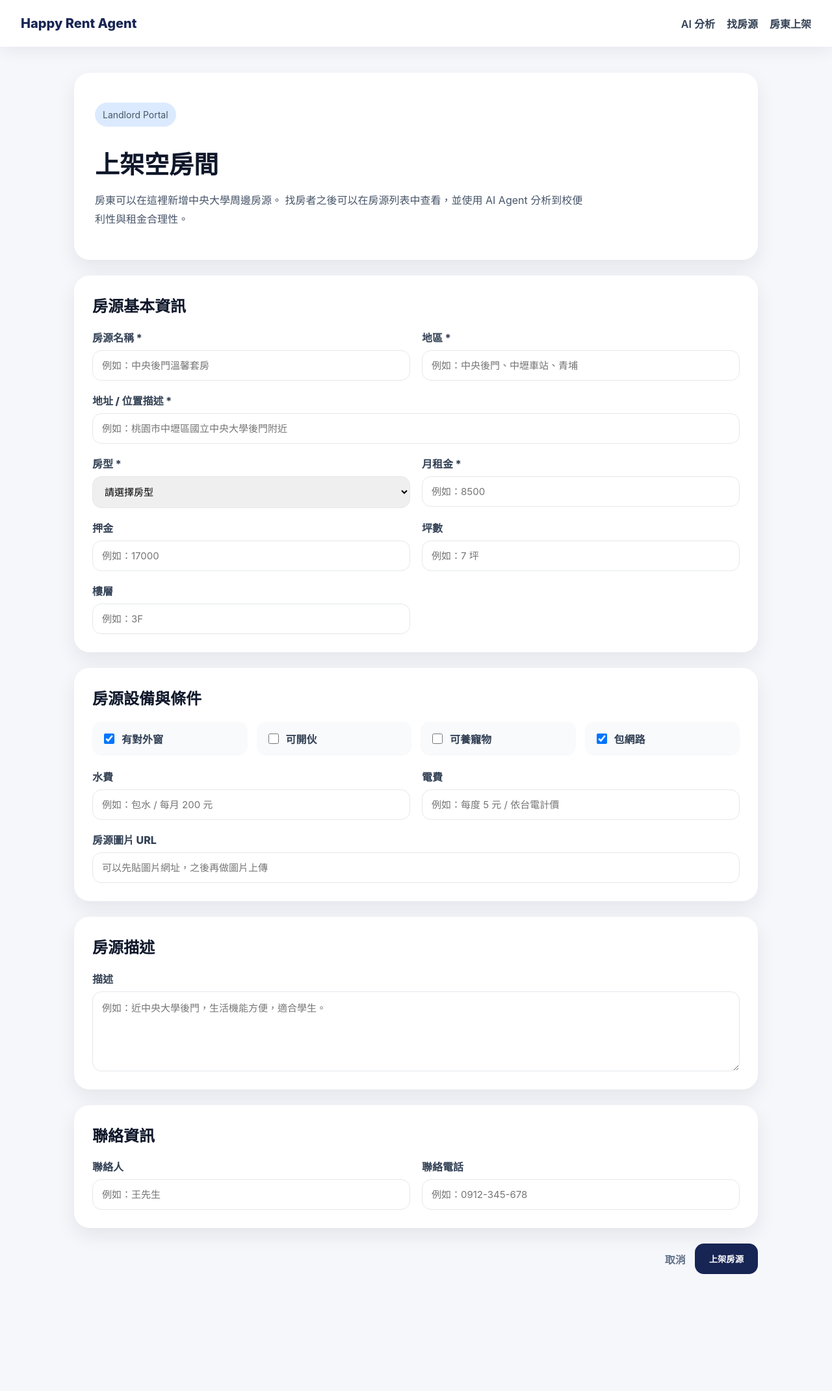
After one commit to KOYUNGCHING/happy_rent_agent, a Flask app: page /landlord/new in a window 1280 px wide. The commit adds this page. Shown: the whole page at 65% size. Run offline with Flask 3, Linux system fonts and the light colour scheme.

Commit message:
feat: add landlord new listing form

```diff
--- a/app.py
+++ b/app.py
@@ -1,4 +1,4 @@
-from flask import Flask, render_template, request, jsonify
+from flask import Flask, render_template, request, jsonify, redirect, url_for
 from agent_service import run_agent, chat_with_agent
 from database import get_db_connection
 
@@ -96,6 +96,137 @@ def listing_detail(listing_id):
         ai_result=ai_result
     )
 
+@app.route("/landlord/new", methods=["GET", "POST"])
+def new_listing():
+    """
+    房東新增房源頁。
+
+    這個 route 同時處理兩種情況：
+
+    1. GET request：
+       使用者第一次打開 /landlord/new
+       → 顯示新增房源表單
+
+    2. POST request：
+       使用者填完表單並送出
+       → 從 request.form 取得表單資料
+       → 寫入 SQLite listings table
+       → 導回 /listings 房源列表頁
+    """
+
+    # 如果是 GET，代表只是要顯示表單頁面
+    if request.method == "GET":
+        return render_template("new_listing.html")
+
+    # 從表單取得基本文字欄位
+    title = request.form.get("title", "").strip()
+    area = request.form.get("area", "").strip()
+    address = request.form.get("address", "").strip()
+    room_type = request.form.get("room_type", "").strip()
+
+    # 租金與押金是數字欄位
+    # 如果使用者沒有填押金，就先設成 0
+    rent = int(request.form.get("rent", 0))
+    deposit = int(request.form.get("deposit", 0) or 0)
+
+    # 房間細節
+    size = request.form.get("size", "").strip()
+    floor = request.form.get("floor", "").strip()
+
+    # checkbox 如果有勾選，request.form 會收到 "on"
+    # 如果沒勾選，request.form.get() 會是 None
+    # 所以這裡用 == "on" 判斷，再轉成 1 或 0 存進資料庫
+    has_window = 1 if request.form.get("has_window") == "on" else 0
+    can_cook = 1 if request.form.get("can_cook") == "on" else 0
+    pet_allowed = 1 if request.form.get("pet_allowed") == "on" else 0
+    internet_included = 1 if request.form.get("internet_included") == "on" else 0
+
+    # 費用與描述
+    water_fee = request.form.get("water_fee", "").strip()
+    electricity_fee = request.form.get("electricity_fee", "").strip()
+    description = request.form.get("description", "").strip()
+
+    # 聯絡資訊
+    contact_name = request.form.get("contact_name", "").strip()
+    contact_phone = request.form.get("contact_phone", "").strip()
+
+    # 目前 MVP 先用圖片 URL，不處理圖片上傳
+    # 之後可以升級成上傳圖片到 static/uploads
+    image_url = request.form.get("image_url", "").strip()
+
+    # 如果房東沒有填圖片，給一張預設圖
+    if not image_url:
+        image_url = "https://images.unsplash.com/photo-1522708323590-d24dbb6b0267"
+
+
+    if not title or not area or not address or not room_type or rent <= 0:
+        return render_template(
+            "new_listing.html",
+            error="請填寫房源名稱、地區、地址、房型與租金。"
+        )
+
+    conn = get_db_connection()
+
+    # 目前還沒有正式登入系統，所以 landlord_id 先用 1
+    # 之後做登入後，會改成 session["user_id"]
+    landlord_id = 1
+
+    conn.execute("""
+        INSERT INTO listings (
+            landlord_id,
+            title,
+            area,
+            address,
+            room_type,
+            rent,
+            deposit,
+            size,
+            floor,
+            has_window,
+            can_cook,
+            pet_allowed,
+            water_fee,
+            electricity_fee,
+            internet_included,
+            description,
+            contact_name,
+            contact_phone,
+            image_url,
+            status
+        )
+        VALUES (?, ?, ?, ?, ?, ?, ?, ?, ?, ?, ?, ?, ?, ?, ?, ?, ?, ?, ?, ?)
+    """, (
+        landlord_id,
+        title,
+        area,
+        address,
+        room_type,
+        rent,
+        deposit,
+        size,
+        floor,
+        has_window,
+        can_cook,
+        pet_allowed,
+        water_fee,
+        electricity_fee,
+        internet_included,
+        description,
+        contact_name,
+        contact_phone,
+        image_url,
+        "available"
+    ))
+
+    # commit 代表真的把新增房源存進資料庫
+    conn.commit()
+
+    # 關閉資料庫連線
+    conn.close()
+
+    # 新增成功後，導回房源列表頁
+    return redirect(url_for("listings"))
+
 
 @app.route("/api/analyze", methods=["POST"])
 def analyze_area():
--- a/static/css/style.css
+++ b/static/css/style.css
@@ -709,3 +709,161 @@ h1 {
         grid-template-columns: 1fr;
     }
 }
+/* ============================================================
+   New Listing Form 房東上架頁
+   ============================================================ */
+
+.form-hero {
+    background: white;
+    border-radius: 24px;
+    padding: 32px;
+    margin-bottom: 24px;
+    box-shadow: 0 12px 30px rgba(15, 23, 42, 0.08);
+}
+
+.form-hero h1 {
+    color: #0f172a;
+    font-size: 38px;
+    margin: 12px 0;
+}
+
+.form-hero p {
+    color: #475569;
+    line-height: 1.8;
+    max-width: 760px;
+}
+
+.error-box {
+    background: #fee2e2;
+    color: #991b1b;
+    border-radius: 16px;
+    padding: 14px 18px;
+    margin-bottom: 20px;
+    font-weight: 700;
+}
+
+.listing-form {
+    display: flex;
+    flex-direction: column;
+    gap: 24px;
+}
+
+.form-section {
+    background: white;
+    border-radius: 24px;
+    padding: 28px;
+    box-shadow: 0 12px 30px rgba(15, 23, 42, 0.08);
+}
+
+.form-section h2 {
+    margin-top: 0;
+    color: #0f172a;
+}
+
+.form-grid {
+    display: grid;
+    grid-template-columns: repeat(2, 1fr);
+    gap: 18px;
+}
+
+.form-group {
+    display: flex;
+    flex-direction: column;
+    gap: 8px;
+}
+
+.form-group label {
+    font-weight: 800;
+    color: #334155;
+}
+
+.form-group input,
+.form-group select,
+.form-group textarea {
+    padding: 13px 14px;
+    border: 1px solid #e5e7eb;
+    border-radius: 14px;
+    font-size: 15px;
+    font-family: inherit;
+}
+
+.form-group textarea {
+    resize: vertical;
+}
+
+.wide-field {
+    grid-column: span 2;
+}
+
+.checkbox-grid {
+    display: grid;
+    grid-template-columns: repeat(4, 1fr);
+    gap: 14px;
+    margin-bottom: 20px;
+}
+
+.checkbox-item {
+    background: #f8fafc;
+    padding: 14px;
+    border-radius: 14px;
+    color: #334155;
+    font-weight: 700;
+    display: flex;
+    align-items: center;
+    gap: 8px;
+}
+
+.checkbox-item input {
+    width: 16px;
+    height: 16px;
+}
+
+.form-actions {
+    display: flex;
+    justify-content: flex-end;
+    align-items: center;
+    gap: 14px;
+    margin-bottom: 60px;
+}
+
+.cancel-link {
+    text-decoration: none;
+    color: #64748b;
+    font-weight: 700;
+}
+
+.submit-button {
+    border: none;
+    border-radius: 14px;
+    padding: 14px 22px;
+    background: #172554;
+    color: white;
+    font-weight: 800;
+    cursor: pointer;
+}
+
+.submit-button:hover {
+    background: #1d4ed8;
+}
+
+@media (max-width: 800px) {
+    .form-grid,
+    .checkbox-grid {
+        grid-template-columns: 1fr;
+    }
+
+    .wide-field {
+        grid-column: span 1;
+    }
+
+    .form-actions {
+        justify-content: stretch;
+        flex-direction: column;
+        align-items: stretch;
+    }
+
+    .submit-button,
+    .cancel-link {
+        text-align: center;
+    }
+}
--- /dev/null
+++ b/templates/new_listing.html
@@ -0,0 +1,258 @@
+<!DOCTYPE html>
+<html lang="zh-Hant">
+<head>
+    <meta charset="UTF-8">
+
+    <!-- 讓網頁在手機上也可以正常縮放 -->
+    <meta name="viewport" content="width=device-width, initial-scale=1.0">
+
+    <title>房東上架房源 | Happy Rent Agent</title>
+
+    <!-- 使用共用 CSS -->
+    <link rel="stylesheet" href="/static/css/style.css">
+</head>
+<body>
+
+    <!-- 導覽列 -->
+    <nav class="navbar">
+        <div class="nav-brand">
+            Happy Rent Agent
+        </div>
+
+        <div class="nav-links">
+            <a href="/">AI 分析</a>
+            <a href="/listings">找房源</a>
+            <a href="/landlord/new">房東上架</a>
+        </div>
+    </nav>
+
+    <main class="container">
+
+        <!-- 頁面標題 -->
+        <section class="form-hero">
+            <p class="tag dark-tag">Landlord Portal</p>
+            <h1>上架空房間</h1>
+            <p>
+                房東可以在這裡新增中央大學周邊房源。
+                找房者之後可以在房源列表中查看，並使用 AI Agent 分析到校便利性與租金合理性。
+            </p>
+        </section>
+
+        <!-- 如果後端傳入 error，就顯示錯誤訊息 -->
+        {% if error %}
+        <div class="error-box">
+            {{ error }}
+        </div>
+        {% endif %}
+
+        <!-- 新增房源表單 -->
+        <!-- method="POST" 代表送出後會把資料送回 /landlord/new -->
+        <form class="listing-form" method="POST" action="/landlord/new">
+
+            <!-- 房源基本資訊 -->
+            <section class="form-section">
+                <h2>房源基本資訊</h2>
+
+                <div class="form-grid">
+                    <div class="form-group">
+                        <label for="title">房源名稱 *</label>
+                        <input
+                            id="title"
+                            name="title"
+                            type="text"
+                            placeholder="例如：中央後門溫馨套房"
+                            required
+                        >
+                    </div>
+
+                    <div class="form-group">
+                        <label for="area">地區 *</label>
+                        <input
+                            id="area"
+                            name="area"
+                            type="text"
+                            placeholder="例如：中央後門、中壢車站、青埔"
+                            required
+                        >
+                    </div>
+
+                    <div class="form-group wide-field">
+                        <label for="address">地址 / 位置描述 *</label>
+                        <input
+                            id="address"
+                            name="address"
+                            type="text"
+                            placeholder="例如：桃園市中壢區國立中央大學後門附近"
+                            required
+                        >
+                    </div>
+
+                    <div class="form-group">
+                        <label for="room_type">房型 *</label>
+                        <select id="room_type" name="room_type" required>
+                            <option value="">請選擇房型</option>
+                            <option value="雅房">雅房</option>
+                            <option value="分租套房">分租套房</option>
+                            <option value="獨立套房">獨立套房</option>
+                            <option value="整層合租">整層合租</option>
+                        </select>
+                    </div>
+
+                    <div class="form-group">
+                        <label for="rent">月租金 *</label>
+                        <input
+                            id="rent"
+                            name="rent"
+                            type="number"
+                            placeholder="例如：8500"
+                            required
+                        >
+                    </div>
+
+                    <div class="form-group">
+                        <label for="deposit">押金</label>
+                        <input
+                            id="deposit"
+                            name="deposit"
+                            type="number"
+                            placeholder="例如：17000"
+                        >
+                    </div>
+
+                    <div class="form-group">
+                        <label for="size">坪數</label>
+                        <input
+                            id="size"
+                            name="size"
+                            type="text"
+                            placeholder="例如：7 坪"
+                        >
+                    </div>
+
+                    <div class="form-group">
+                        <label for="floor">樓層</label>
+                        <input
+                            id="floor"
+                            name="floor"
+                            type="text"
+                            placeholder="例如：3F"
+                        >
+                    </div>
+                </div>
+            </section>
+
+            <!-- 房源設備 -->
+            <section class="form-section">
+                <h2>房源設備與條件</h2>
+
+                <div class="checkbox-grid">
+                    <label class="checkbox-item">
+                        <input type="checkbox" name="has_window" checked>
+                        有對外窗
+                    </label>
+
+                    <label class="checkbox-item">
+                        <input type="checkbox" name="can_cook">
+                        可開伙
+                    </label>
+
+                    <label class="checkbox-item">
+                        <input type="checkbox" name="pet_allowed">
+                        可養寵物
+                    </label>
+
+                    <label class="checkbox-item">
+                        <input type="checkbox" name="internet_included" checked>
+                        包網路
+                    </label>
+                </div>
+
+                <div class="form-grid">
+                    <div class="form-group">
+                        <label for="water_fee">水費</label>
+                        <input
+                            id="water_fee"
+                            name="water_fee"
+                            type="text"
+                            placeholder="例如：包水 / 每月 200 元"
+                        >
+                    </div>
+
+                    <div class="form-group">
+                        <label for="electricity_fee">電費</label>
+                        <input
+                            id="electricity_fee"
+                            name="electricity_fee"
+                            type="text"
+                            placeholder="例如：每度 5 元 / 依台電計價"
+                        >
+                    </div>
+
+                    <div class="form-group wide-field">
+                        <label for="image_url">房源圖片 URL</label>
+                        <input
+                            id="image_url"
+                            name="image_url"
+                            type="text"
+                            placeholder="可以先貼圖片網址，之後再做圖片上傳"
+                        >
+                    </div>
+                </div>
+            </section>
+
+            <!-- 房源描述 -->
+            <section class="form-section">
+                <h2>房源描述</h2>
+
+                <div class="form-group">
+                    <label for="description">描述</label>
+                    <textarea
+                        id="description"
+                        name="description"
+                        rows="5"
+                        placeholder="例如：近中央大學後門，生活機能方便，適合學生。"
+                    ></textarea>
+                </div>
+            </section>
+
+            <!-- 聯絡資訊 -->
+            <section class="form-section">
+                <h2>聯絡資訊</h2>
+
+                <div class="form-grid">
+                    <div class="form-group">
+                        <label for="contact_name">聯絡人</label>
+                        <input
+                            id="contact_name"
+                            name="contact_name"
+                            type="text"
+                            placeholder="例如：王先生"
+                        >
+                    </div>
+
+                    <div class="form-group">
+                        <label for="contact_phone">聯絡電話</label>
+                        <input
+                            id="contact_phone"
+                            name="contact_phone"
+                            type="text"
+                            placeholder="例如：0912-345-678"
+                        >
+                    </div>
+                </div>
+            </section>
+
+            <!-- 送出按鈕 -->
+            <div class="form-actions">
+                <a href="/listings" class="cancel-link">取消</a>
+                <button type="submit" class="submit-button">
+                    上架房源
+                </button>
+            </div>
+
+        </form>
+
+    </main>
+
+</body>
+</html>
```
